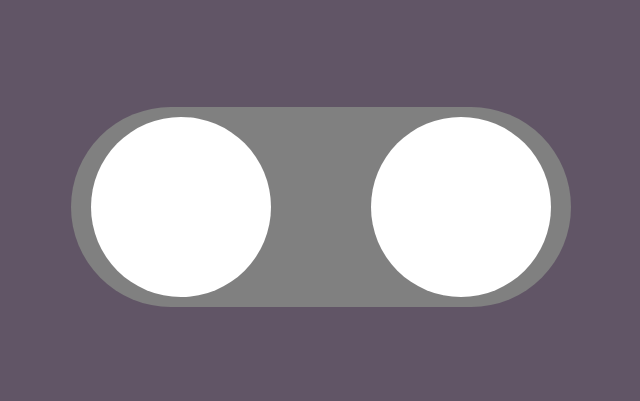
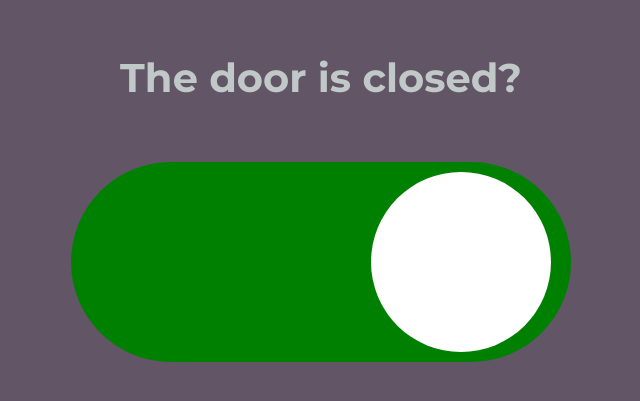
Before and after one commit to MiguellArcanjo/ComunicacaoEsp32, a Next.js app in the folder my-app/: page / in a window 1280 px wide. Shown: the part 193-594 px from the top of the page, without its empty margins (319-959 px from the left). Built offline with nearby package versions, Linux system fonts and the light colour scheme.

Commit message:
Finalização do Front

```diff
--- a/my-app/src/app/globals.css
+++ b/my-app/src/app/globals.css
@@ -1,4 +1,7 @@
+@import url("https://fonts.googleapis.com/css2?family=Montserrat:wght@100;200;300;400;500;600;700;800;900&display=swap");
+
 * {
+  font-family: 'Montserrat', sans-serif;
   box-sizing: border-box;
   padding: 0;
   margin: 0;
--- a/my-app/src/app/page.js
+++ b/my-app/src/app/page.js
@@ -1,13 +1,29 @@
+'use client';
+
 import Image from "next/image";
 import styles from "./page.module.css";
+import { useEffect, useState } from "react";
 
 export default function Home() {
+  const [on, setOn] = useState(true);
+
+  const clickButton = () => {
+    setOn(!on)
+
+
+  }
+
+  useEffect(() => {
+    console.log(on)
+  }, [on])
+
   return (
     <main className={styles.main}>
 
-      <span className={styles.containerBall}>
-        <span className={styles.ball1}></span>
-        <span className={styles.ball2}></span>
+      <h1 className={styles.title}>The door is closed?</h1>
+
+      <span className={on ? styles.containerBallRigth : styles.containerBallLeft}>
+        <span className={on ? styles.ballRight : styles.ballLeft } onClick={clickButton}></span>
       </span>
 
     </main>
--- a/my-app/src/app/page.module.css
+++ b/my-app/src/app/page.module.css
@@ -1,3 +1,4 @@
+
 .main {
   background-color: #615566;
   width: 100vw;
@@ -6,32 +7,59 @@
   margin: 0 auto;
   justify-content: center;
   align-items: center;
+  flex-direction: column;
+  gap: 60px;
 }
 
-.containerBall {
+.containerBallRigth {
+  background-color: green;
+  width: 500px;
+  height: 200px;
+  border-radius: 120px;
+  position: relative;
+  transition: 0.9s ease;
+}
+
+.containerBallLeft {
   background-color: gray;
   width: 500px;
   height: 200px;
   border-radius: 120px;
   position: relative;
+  transition: 0.9s ease;
 }
 
-.ball1 {
+.ballRight {
   position: absolute;
   background-color: white;
   width: 180px;
   height: 180px;
   border-radius: 100%;
-  left: 20px;
   top: 10px;
+  cursor: pointer;
+  transition: transform 0.9s ease;
 }
 
-.ball2 {
+.ballLeft {
   position: absolute;
   background-color: white;
   width: 180px;
   height: 180px;
   border-radius: 100%;
-  right: 20px;
   top: 10px;
+  cursor: pointer;
+  transition: transform 0.9s ease;
 }
+
+.ballRight {
+  transform: translateX(300px);
+}
+
+.ballLeft {
+  transform: translateX(20px);
+}
+
+.title {
+  color: #c1c9c8;
+  font-size: 40px;
+}
```
Also changed, not shown: my-app/src/api/api.js (added).
